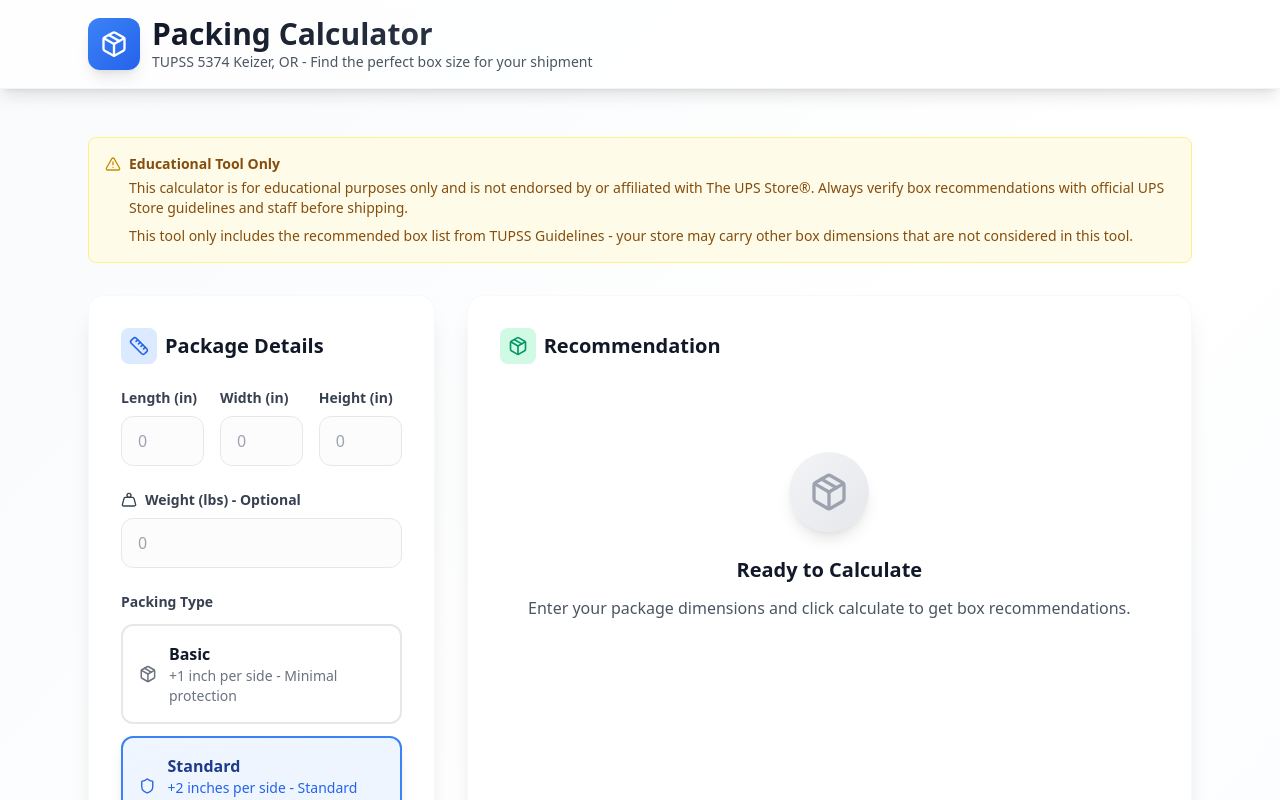
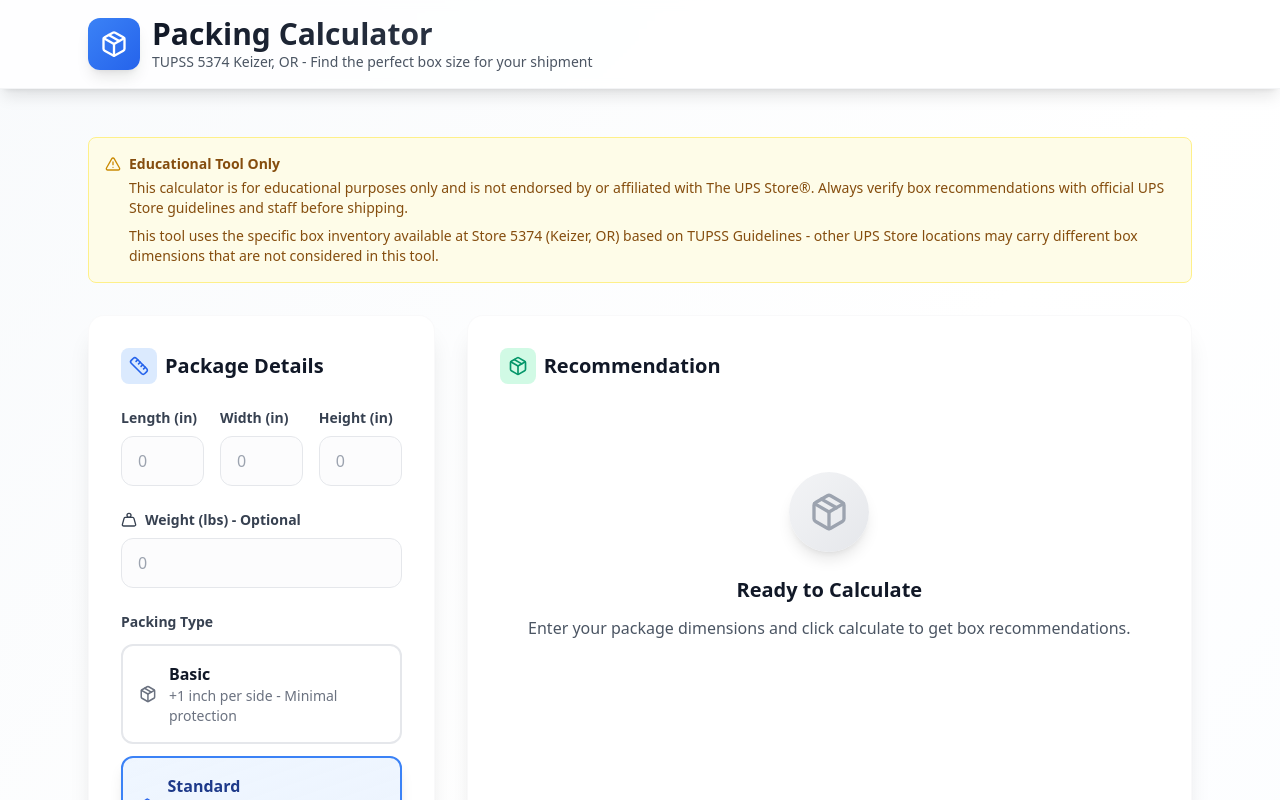
Before and after one commit to futurewerks/UPS-Packing-Calclator-Keizer-OR, a React (Vite) app: page / in a window 1280 px wide. Shown: the top 800 px of the page. Built offline with nearby package versions, Linux system fonts and the light colour scheme.

Commit message:
Update educational disclaimer for Store 5374

```diff
--- a/src/App.tsx
+++ b/src/App.tsx
@@ -129,7 +129,7 @@ function App() {
                   Always verify box recommendations with official UPS Store guidelines and staff before shipping.
                 </p>
                 <p className="mt-2">
-                  This tool only includes the recommended box list from TUPSS Guidelines - your store may carry other box dimensions that are not considered in this tool.
+                  This tool uses the specific box inventory available at Store 5374 (Keizer, OR) based on TUPSS Guidelines - other UPS Store locations may carry different box dimensions that are not considered in this tool.
                 </p>
               </div>
             </div>
```
